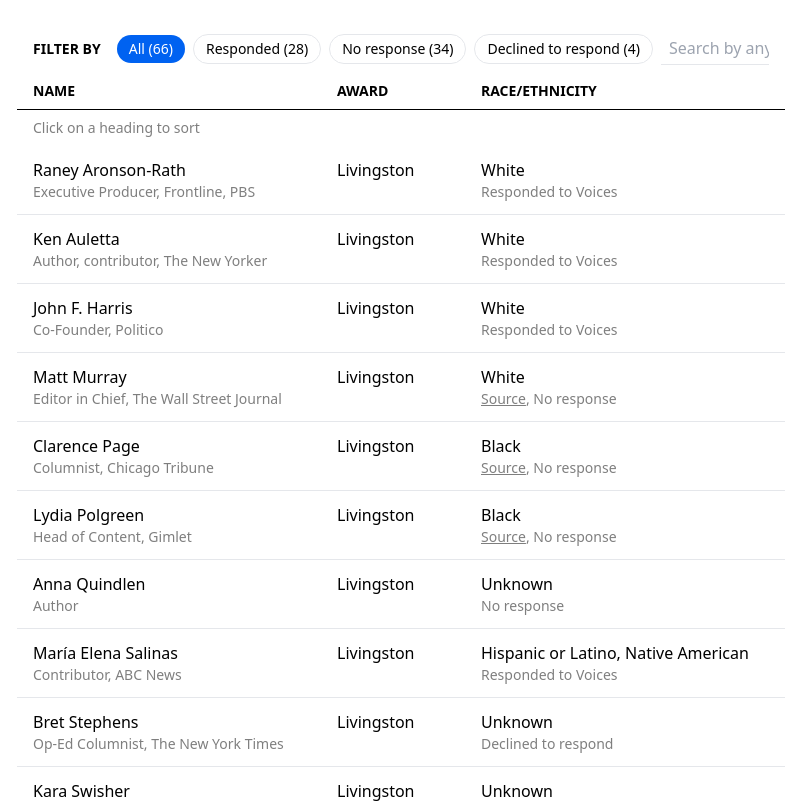
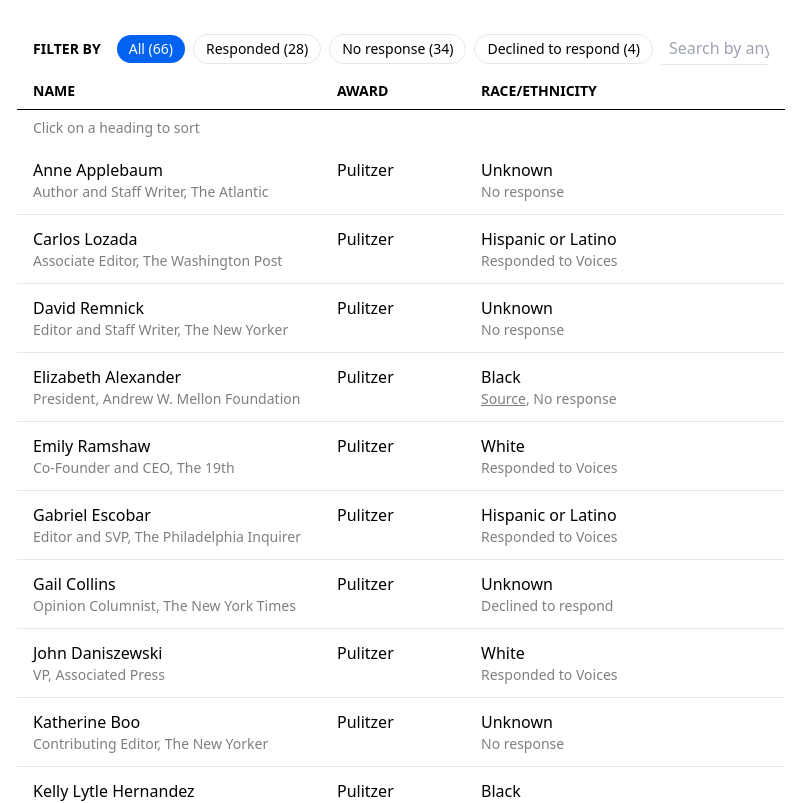
Before and after one commit to wwsalmon/aaja-voices-table, a Next.js app: page / in a window 1280 px wide. Shown: the top 803 px of the page, without its empty margins (239-1039 px from the left). Built offline with nearby package versions, Linux system fonts and the light colour scheme.

Commit message:
fix default sort

```diff
--- a/pages/index.tsx
+++ b/pages/index.tsx
@@ -66,8 +66,18 @@ export default function Home() {
     const [displayJudges, setDisplayJudges] = useState(enhancedJudges);
     const [iter, setIter] = useState(0);
     const [sortBy, setSortBy] = useState("none");
+    const [init, setInit] = useState(true);
 
     useEffect(() => {
+        if (init) {
+            const sortedJudges = enhancedJudges.sort((a, b) => {
+                return b["awardString"]<a["awardString"]?-1:(b["awardString"]>a["awardString"]?1:(a["name"]<b["name"]?-1:1));
+            });
+
+            setDisplayJudges(sortedJudges);
+
+            setInit(false);
+        } else {
             setSortBy("none");
 
             const filteredJudges = enhancedJudges.filter(d => {
@@ -84,6 +94,7 @@ export default function Home() {
             );
 
             setDisplayJudges(filteredJudges);
+        }
     }, [filter, search]);
 
     function sortByField(field: string) {
```
Lines whose indentation alone changed are shown as unchanged.
